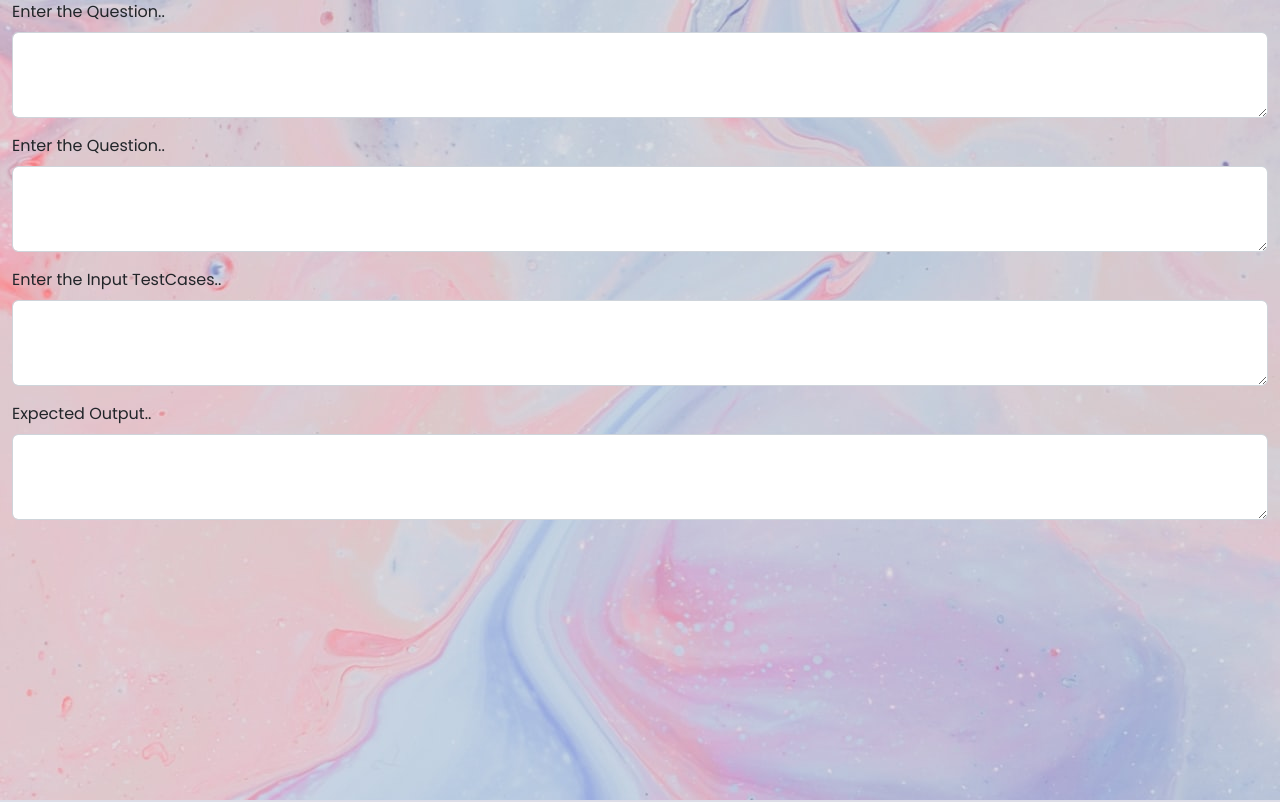
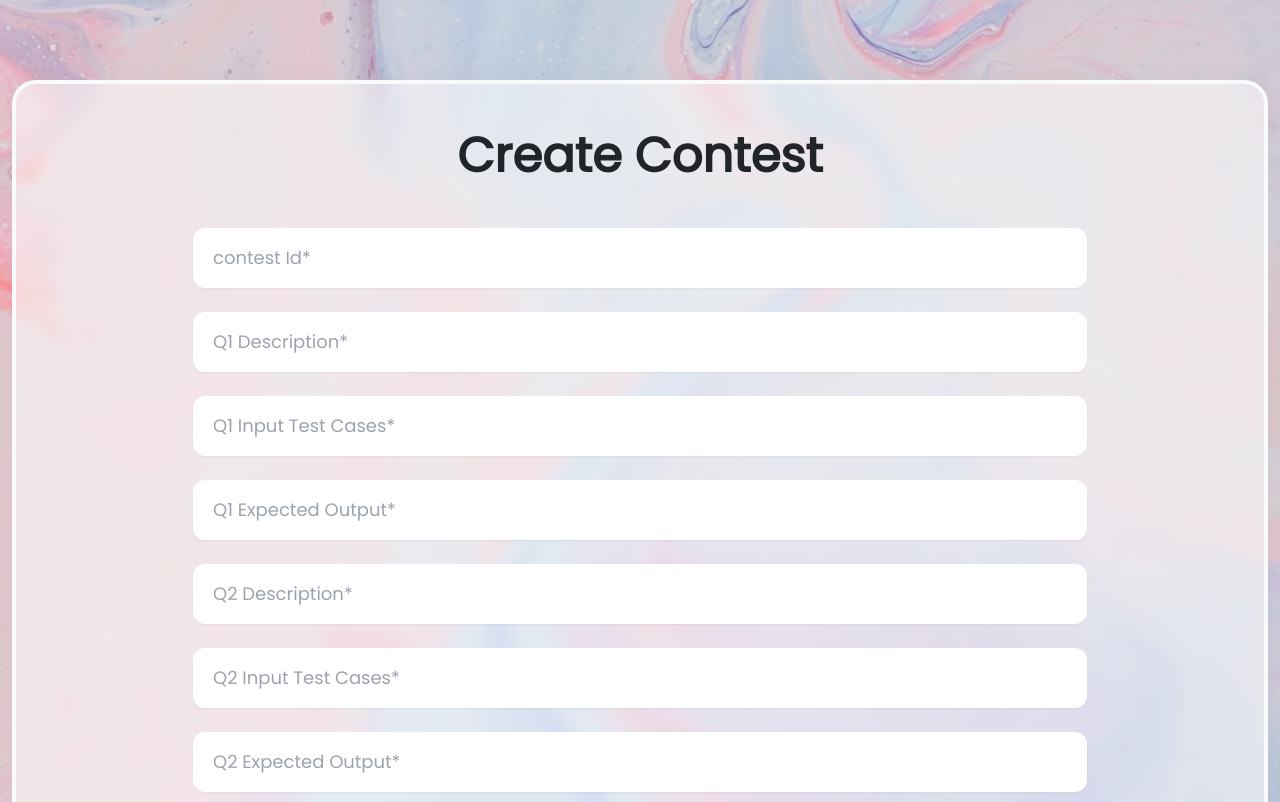
Before and after one commit to mohak64/CodeArena, a React (Create React App) app in the folder client/: page /CreateContest in a window 1280 px wide. Shown: the top 802 px of the page. Built offline with nearby package versions, Linux system fonts and the light colour scheme; no server answers; sample sign-in values are in the browser's storage.

Commit message:
Updating Create contest

```diff
--- a/client/src/Admin/CreateContest.js
+++ b/client/src/Admin/CreateContest.js
@@ -1,13 +1,50 @@
 import React from 'react'
+import {  useNavigate } from 'react-router-dom'
 
+import toast, { Toaster } from 'react-hot-toast';
+import { useFormik } from 'formik';
+import { registerValidation } from '../helper/validate';
+
+import { registerUser } from '../helper/helper'
+
+
+import styles from '../styles/Username.module.css';
 function CreateContest() {
+  const navigate = useNavigate()
+  const formik = useFormik({
+    initialValues : {
+      email: '',
+      username: '',
+      password : ''
+    },
+    validate : registerValidation,
+    validateOnBlur: false,
+    validateOnChange: false,
+    onSubmit : async values => {
+      values = await Object.assign(values)
+      let registerPromise = registerUser(values)
+      toast.promise(registerPromise, {
+        loading: 'Creating...',
+        success : <b>Register Successfully...!</b>,
+        error : <b>Could not Register.</b>
+      });
+
+      registerPromise.then(function(){ navigate('/')});
+    }
+  })
+
   return (
-    <div>
+    <>
+      <div className="container mx-auto ">
+        <Toaster position="top-center" reverseOrder={false}></Toaster>
 
-      <div className="container">
-      <div class="mb-3">
+        <div className="flex justify-center items-center pb-5">
+          <div className={styles.glass2} style={{ paddingTop: "3em" }}>
+            <div className="title flex flex-col items-center"></div>
+            <h4 className="text-5xl text-center font-bold">Create Contest</h4>
+            {/* <div class="mb-3">
               <label for="exampleFormControlTextarea1" class="form-label">
-            Enter the Question..
+                Enter the Contest ID..
               </label>
               <textarea
                 class="form-control"
@@ -17,7 +54,7 @@ function CreateContest() {
             </div>
             <div class="mb-3">
               <label for="exampleFormControlTextarea1" class="form-label">
-            Enter the Question..
+                Enter the Question 1..
               </label>
               <textarea
                 class="form-control"
@@ -27,7 +64,7 @@ function CreateContest() {
             </div>
             <div class="mb-3">
               <label for="exampleFormControlTextarea1" class="form-label">
-            Enter the Input TestCases..
+                Enter the Input TestCases for Q1..
               </label>
               <textarea
                 class="form-control"
@@ -37,7 +74,7 @@ function CreateContest() {
             </div>
             <div class="mb-3">
               <label for="exampleFormControlTextarea1" class="form-label">
-            Expected Output..
+                Expected Output for Q1..
               </label>
               <textarea
                 class="form-control"
@@ -45,12 +82,84 @@ function CreateContest() {
                 rows="3"
               ></textarea>
             </div>
+            <div class="mb-3">
+              <label for="exampleFormControlTextarea1" class="form-label">
+                Enter the Question 2..
+              </label>
+              <textarea
+                class="form-control"
+                id="exampleFormControlTextarea1"
+                rows="3"
+              ></textarea>
             </div>
-
-
+            <div class="mb-3">
+              <label for="exampleFormControlTextarea1" class="form-label">
+                Enter the Input TestCases for Q2..
+              </label>
+              <textarea
+                class="form-control"
+                id="exampleFormControlTextarea1"
+                rows="3"
+              ></textarea>
             </div>
-
-  )
+            <div class="mb-3">
+              <label for="exampleFormControlTextarea1" class="form-label">
+                Expected Output for Q2..
+              </label>
+              <textarea
+                class="form-control"
+                id="exampleFormControlTextarea1"
+                rows="3"
+              ></textarea>
+            </div>
+            <div class="mb-3">
+              <label for="exampleFormControlTextarea1" class="form-label">
+                Enter the Question 3..
+              </label>
+              <textarea
+                class="form-control"
+                id="exampleFormControlTextarea1"
+                rows="3"
+              ></textarea>
+            </div>
+            <div class="mb-3">
+              <label for="exampleFormControlTextarea1" class="form-label">
+                Enter the Input TestCases for Q3..
+              </label>
+              <textarea
+                class="form-control"
+                id="exampleFormControlTextarea1"
+                rows="3"
+              ></textarea>
+            </div>
+            <div class="mb-3">
+              <label for="exampleFormControlTextarea1" class="form-label">
+                Expected Output for Q3..
+              </label>
+              <textarea
+                class="form-control"
+                id="exampleFormControlTextarea1"
+                rows="3"
+              ></textarea>
+            </div> */}
+            <div className="textbox flex flex-col items-center my-5 gap-6">
+                <input {...formik.getFieldProps('contestId')} className={styles.textbox2} type="text" placeholder='contest Id*' />
+                <input {...formik.getFieldProps('ques1d')} className={styles.textbox2} type="text" placeholder='Q1 Description*' />
+                <input {...formik.getFieldProps('ques1i')} className={styles.textbox2} type="text" placeholder='Q1 Input Test Cases*' />
+                <input {...formik.getFieldProps('ques1o')} className={styles.textbox2} type="text" placeholder='Q1 Expected Output*' />
+                <input {...formik.getFieldProps('ques2d')} className={styles.textbox2} type="text" placeholder='Q2 Description*' />
+                <input {...formik.getFieldProps('ques2i')} className={styles.textbox2} type="text" placeholder='Q2 Input Test Cases*' />
+                <input {...formik.getFieldProps('ques2o')} className={styles.textbox2} type="text" placeholder='Q2 Expected Output*' />
+                <input {...formik.getFieldProps('ques3d')} className={styles.textbox2} type="text" placeholder='Q3 Description*' />
+                <input {...formik.getFieldProps('ques3i')} className={styles.textbox2} type="text" placeholder='Q3 Input Test Cases*' />
+                <input {...formik.getFieldProps('ques3o')} className={styles.textbox2} type="text" placeholder='Q3 Expected Output*' />
+                <button className={styles.btn} type='submit'>Create Contest</button>
+            </div>
+          </div>
+        </div>
+      </div>
+    </>
+  );
 }
 
-export default CreateContest
+export default CreateContest;
--- a/client/src/styles/Username.module.css
+++ b/client/src/styles/Username.module.css
@@ -7,7 +7,19 @@
     box-shadow: 0 4px 30px #4747470b;
     backdrop-filter: blur(7.1px);
     border: 1px solid rgba(255, 255, 255, 0.3);
-    @apply border-4 border-gray-50 shrink w-[40%] rounded-3xl py-20 px-7  min-h-min min-w-max;
+    @apply border-4 border-gray-50 shrink w-[40%] rounded-3xl py-5 px-7  min-h-min min-w-max;
+}
+
+.glass2{
+    display: flex;
+    flex-direction: column;
+
+    background: rgba(255, 255, 255, 0.55);
+    border-radius: 16px;
+    box-shadow: 0 4px 30px #4747470b;
+    backdrop-filter: blur(7.1px);
+    border: 1px solid rgba(255, 255, 255, 0.3);
+    @apply border-4 border-gray-50 shrink w-[100%] rounded-3xl pt-40 mt-20 px-7 min-w-max;
 }
 
 .profile_img{
@@ -21,6 +33,11 @@
 }
 
 .textbox{
+    @apply border-0 px-5 py-4 rounded-xl w-3/4 shadow-sm text-lg;
+    @apply focus:outline-none;
+}
+
+.textbox2{
     @apply border-0 px-5 py-4 rounded-xl w-3/4 shadow-sm text-lg;
     @apply focus:outline-none;
 }
```
Lines whose indentation alone changed are shown as unchanged.
